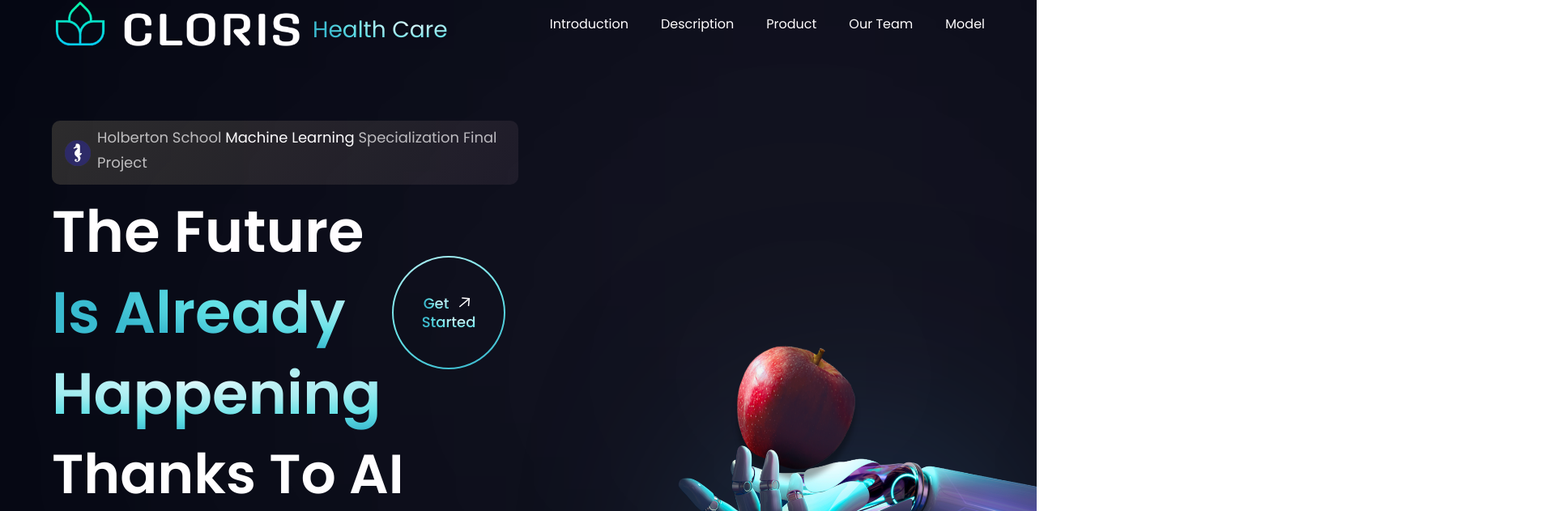
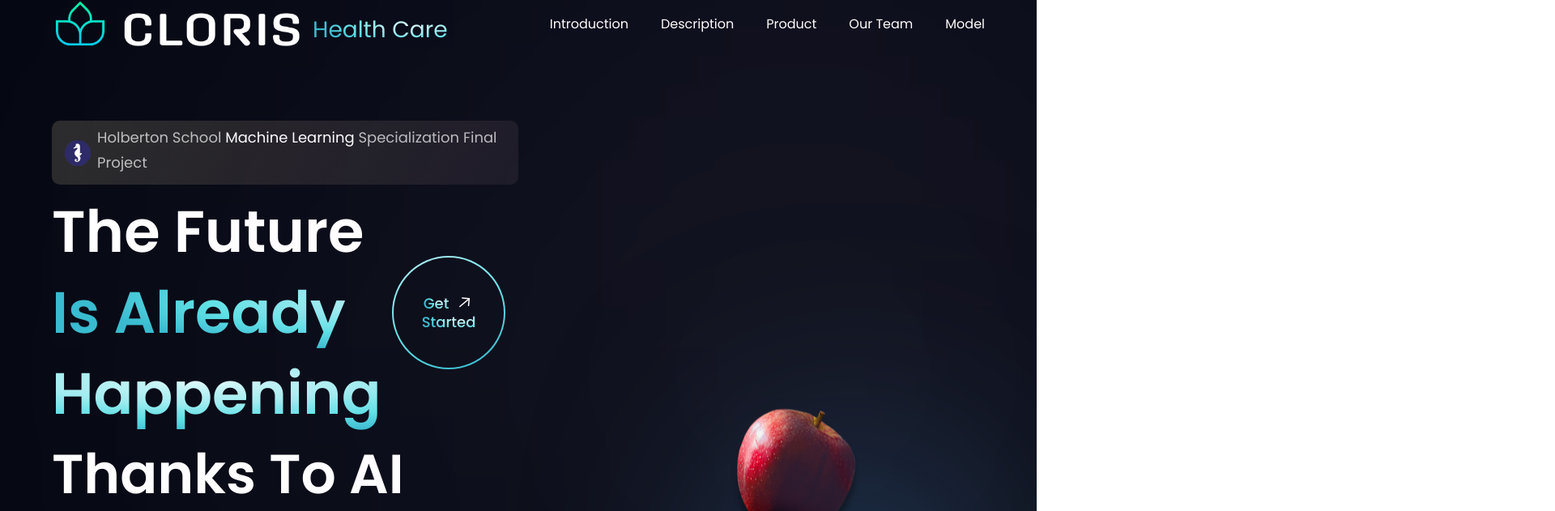
Before and after one commit to Joaquin2000zz/Cloris_Health_Care, a React (Vite) app: page / in a window 1280 px wide. Shown: the part 25-656 px from the top of the page at 81% size, 1920 px wide, since content can reach past the window. Built offline with nearby package versions, Linux system fonts and the light colour scheme.

Commit message:
fixed animation

```diff
--- a/src/components/Introduction.jsx
+++ b/src/components/Introduction.jsx
@@ -54,12 +54,15 @@ const Introduction = () =>
       </p>
     </div>
     <div className={`flex-1 flex ${styles.flexCenter} md:my-0 my-10 relative`}>
-      <img src={roboHand} alt='roboHand'
-        className='absolute top-0 left-0 z-10' />
-      <img src={apple} alt='apple'
-        className='z-20 absolute animate-up-down -top-0' />
-      <img src={fingers} alt='fingers'
-        className='absolute top-0 left-0 z-20' />
+
+      <div className={`flex-1 md:my-0 my-10 relative ${styles.paddingY}`}>
+        <img src={roboHand} alt='roboHand'
+          className='absolute -top-60 left-0 z-10' />
+        <img src={apple} alt='apple'
+          className='z-20 absolute animate-up-down -top-60' />
+        <img src={fingers} alt='fingers'
+          className='absolute -top-60 left-0 z-20' />
+      </ div>
       <div className='absolute z-[0] w-[40%]
       h-[35%] top-0 pink__gradient'/>
       <div className='absolute z-[1] w-[80%]
--- a/src/components/ModelDescription.jsx
+++ b/src/components/ModelDescription.jsx
@@ -11,7 +11,7 @@ const FancyALink = ({ text, link }) => (
 const ModelDescription = () =>
 (
   <section id='model' className={`${layout.section} items-start`}>
-    <div className={layout.sectionInfo}>
+    <div className={`${layout.sectionInfo} relative`}>
       <div className='absolute z-[0] w-[60%] h-[60%]
       -right-[50%] rounded-full blue__gradient'/>
       <h2 className={`${styles.heading2} cursor-pointer`} onClick={() => { window.location.href = '#camera' }} >
--- a/src/style/index.css
+++ b/src/style/index.css
@@ -147,7 +147,7 @@
   }
   25%,
   55% {
-    transform: translateY(30px);
+    transform: translateY(10px);
     filter: drop-shadow(0px 20px 5px rgba(0, 0, 0, 0.5)); /* Add shadow when element is below */
   }
 }
```
